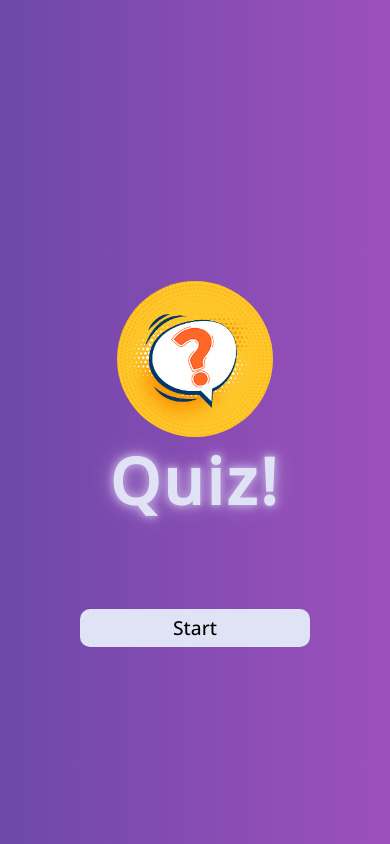
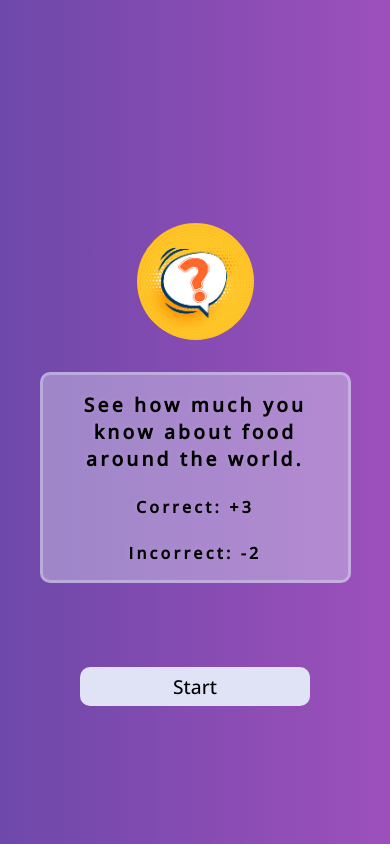
Before and after one commit to Technigo/project-redux-quiz-old, a React (Create React App) app: page / in a window 390 px wide. Built offline with nearby package versions, Linux system fonts and the light colour scheme.

Commit message:
Added Info section to start page + media queries

```diff
--- a/src/components/StartPage/StartPage.js
+++ b/src/components/StartPage/StartPage.js
@@ -3,7 +3,7 @@ import { useDispatch } from 'react-redux';
 import { quiz } from 'reducers/quiz';
 import { ButtonContainer, Button } from 'reusable-components/Button';
 import { Title } from 'reusable-components/Title';
-import { StartContainer, Logo } from './StartPageStyling';
+import { StartContainer, Logo, InfoContainer } from './StartPageStyling';
 
 export const StartPage = () => {
   const dispatch = useDispatch()
@@ -12,8 +12,14 @@ export const StartPage = () => {
   }
   return (
     <StartContainer>
+
       <Logo src="/images/logo.jpg" alt="quiz logo" />
-      <Title fontSize="4rem"> Quiz! </Title>
+      {/* <Title fontSize="4rem"> Quiz! </Title> */}
+      <InfoContainer>
+        <Title fontSize="1.2rem"> See how much you know about food around the world.</Title>
+        <Title fontSize="1rem">Correct: +3</Title>
+        <Title fontSize="1rem"> Incorrect: -2</Title>
+      </InfoContainer>
       <ButtonContainer>
         <Button type="button" onClick={startOnClick}>Start</Button>
       </ButtonContainer>
--- a/src/components/StartPage/StartPageStyling.js
+++ b/src/components/StartPage/StartPageStyling.js
@@ -15,11 +15,32 @@ export const StartContainer = styled.div`
 
 export const Logo = styled.img`
     display:flex;
-    width:40%;
+    width:30%;
     border-radius: 50%;
+    margin-bottom:1rem;
+
 
 @media (min-width: 1024px) {
-    width: 18%;
+    width: 15%;
+}
+`
+
+export const InfoContainer = styled.div`
+    display: flex;
+    flex-direction: column;
+    align-items: center;
+    justify-content:center;
+    width: 70vw;
+    gap:1.5em;
+    border:3px solid rgba(223, 227, 245, 0.4);
+    border-radius: 10px;
+    padding:1rem;
+    margin-top: 1rem;
+    color:black;
+    background-color: rgba(223, 227, 245, 0.4);
+
+    @media (min-width: 1024px) {
+        max-width:fit-content;
 
 }
 `
--- a/src/reusable-components/Button.js
+++ b/src/reusable-components/Button.js
@@ -10,6 +10,7 @@ export const ButtonContainer = styled.div`
     gap:2rem;
     position:relative;
     top: 10%;
+    color: #000;;
 
     @media (min-width: 768px) {
         top:9%;
--- a/src/reusable-components/Title.js
+++ b/src/reusable-components/Title.js
@@ -7,8 +7,9 @@ export const Title = styled.h1`
     font-size:${(props) => (props.fontSize)};
     letter-spacing: 0.2rem;
     margin:0;
-    text-shadow: 0px 0px 5px #b393d3, 0px 0px 10px #b393d3, 0px 0px 10px #b393d3,
-    0px 0px 20px #b393d3;
+    /* text-shadow: 0px 0px 5px #b393d3, 0px 0px 5px #b393d3, 0px 0px 5px #b393d3,
+    0px 0px 10px #b393d3; */
+    text-shadow: -1px -1px 5px rgba(179, 147, 211, 1);
     text-align:center;
     max-width: 70vw;
     margin: 0 5%;
```
